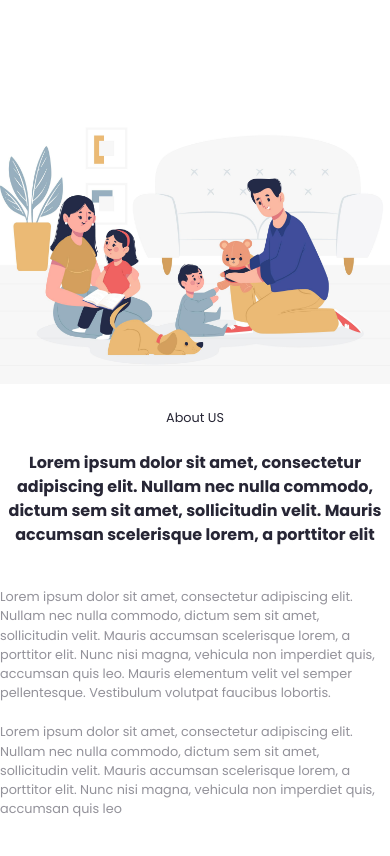
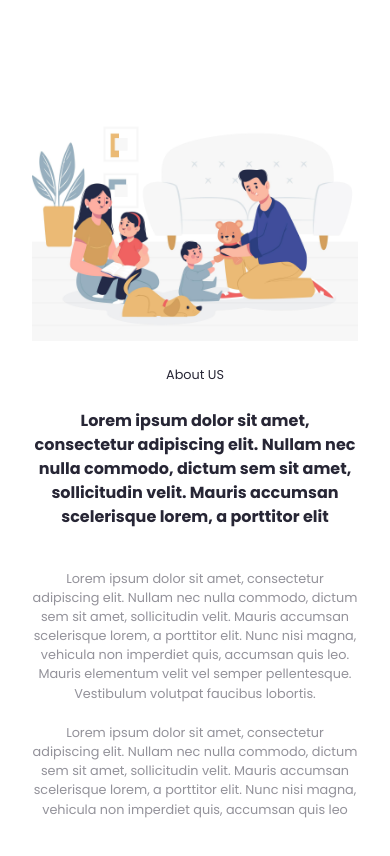
Before and after one commit to zainuddin25/HomeBooking, an Angular app: page /landing-page in a window 390 px wide. Shown: the part 720-1576 px from the top of the page. Built offline with nearby package versions, Linux system fonts and the light colour scheme.

Commit message:
fix: high responsive mobile

```diff
--- a/src/app/components/about/about.component.html
+++ b/src/app/components/about/about.component.html
@@ -1,11 +1,11 @@
-<div class="w-full h-screen xl:h-screen block xl:flex justify-between gap-7 items-center">
+<div class="w-full h-screen xl:h-screen block xl:flex justify-between gap-7 items-center px-8">
     <div class="xl:w-2/4 w-full">
         <img src="../../../assets/3758757.jpg" />
     </div>
     <div class="xl:w-2/4 w-full">
         <p class="text-sm text-center xl:text-start xl:text-base text-black pt-6 xl:pt-0">About US</p>
         <h1 class="xl:text-2xl pt-6 font-bold text-black text-base text-center">Lorem ipsum dolor sit amet, consectetur adipiscing elit. Nullam nec nulla commodo, dictum sem sit amet, sollicitudin velit. Mauris accumsan scelerisque lorem, a porttitor elit</h1>
-        <p class="pb-5 pt-10  text-black/50 text-sm xl:text-base">Lorem ipsum dolor sit amet, consectetur adipiscing elit. Nullam nec nulla commodo, dictum sem sit amet, sollicitudin velit. Mauris accumsan scelerisque lorem, a porttitor elit. Nunc nisi magna, vehicula non imperdiet quis, accumsan quis leo. Mauris elementum velit vel semper pellentesque. Vestibulum volutpat faucibus lobortis.</p>
-        <p class="text-black/50 text-sm xl:text-base">Lorem ipsum dolor sit amet, consectetur adipiscing elit. Nullam nec nulla commodo, dictum sem sit amet, sollicitudin velit. Mauris accumsan scelerisque lorem, a porttitor elit. Nunc nisi magna, vehicula non imperdiet quis, accumsan quis leo</p>
+        <p class="pb-5 pt-10  text-black/50 text-sm xl:text-base text-center xl:text-start">Lorem ipsum dolor sit amet, consectetur adipiscing elit. Nullam nec nulla commodo, dictum sem sit amet, sollicitudin velit. Mauris accumsan scelerisque lorem, a porttitor elit. Nunc nisi magna, vehicula non imperdiet quis, accumsan quis leo. Mauris elementum velit vel semper pellentesque. Vestibulum volutpat faucibus lobortis.</p>
+        <p class="text-black/50 text-sm xl:text-base text-center xl:text-start">Lorem ipsum dolor sit amet, consectetur adipiscing elit. Nullam nec nulla commodo, dictum sem sit amet, sollicitudin velit. Mauris accumsan scelerisque lorem, a porttitor elit. Nunc nisi magna, vehicula non imperdiet quis, accumsan quis leo</p>
     </div>
 </div>
```
